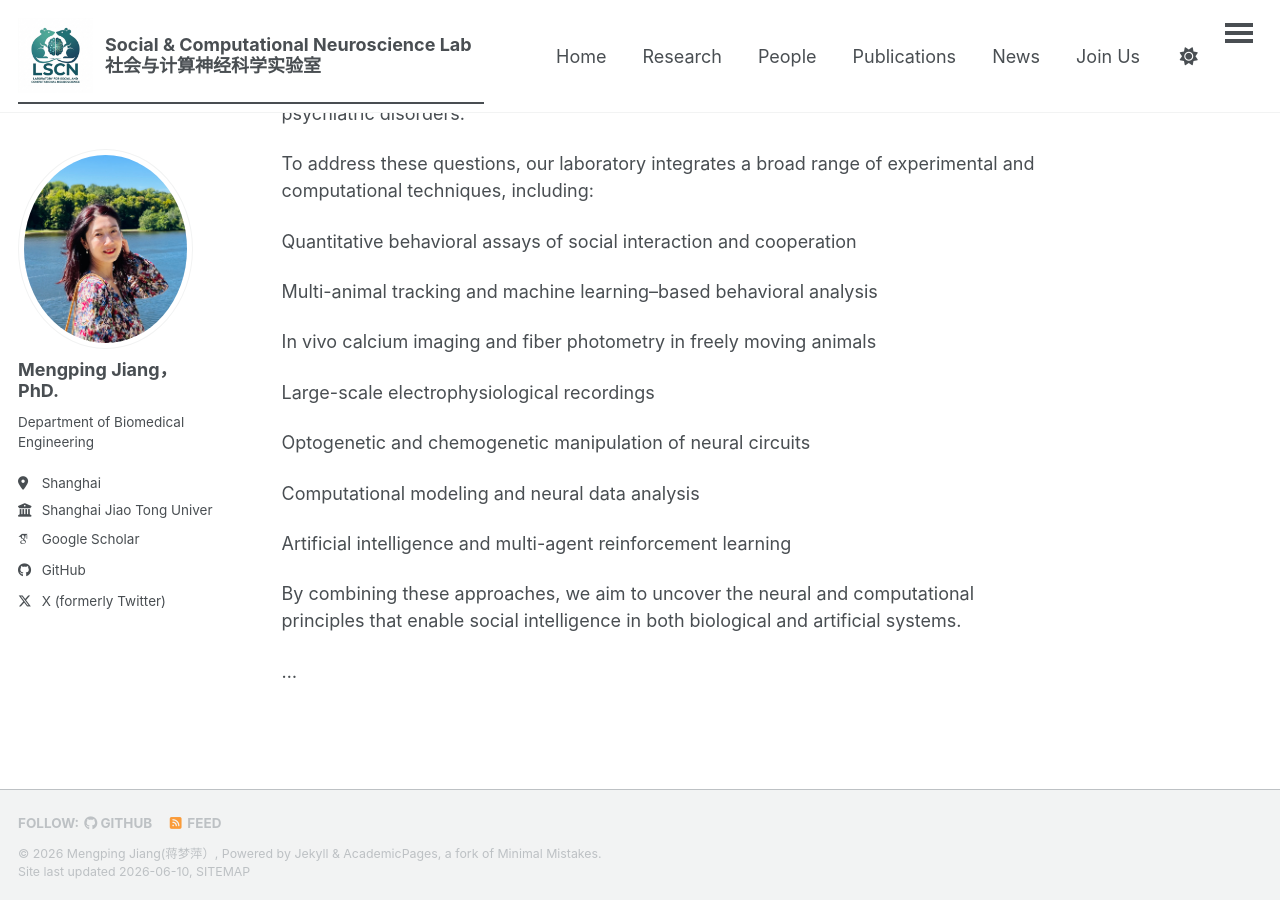
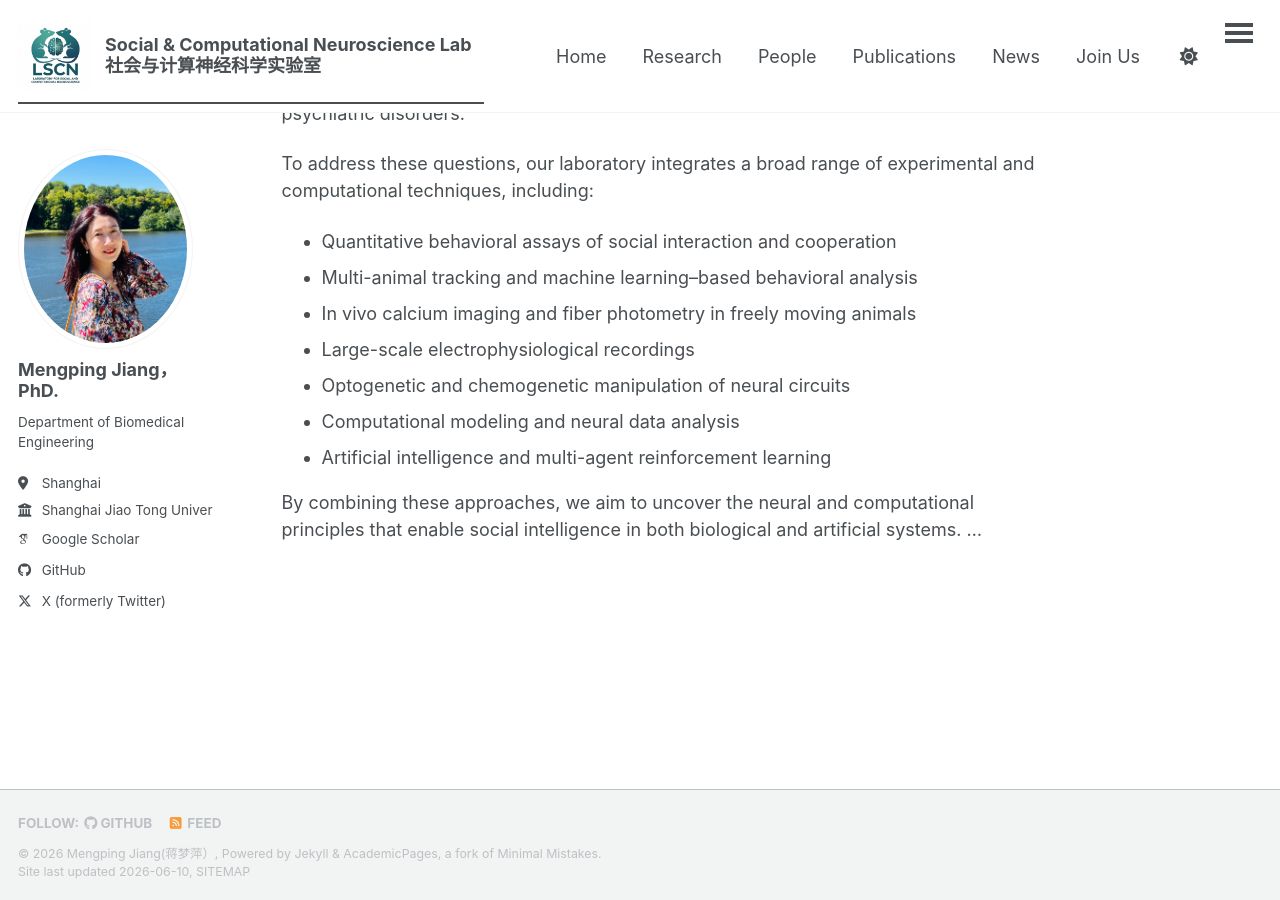
Before and after one commit to MengpingJiang/mengpingjiang.github.io, a Jekyll site: the page built from _pages/about.md, in a window 1280 px wide and 900 px high, scrolled down 555 px. Built offline with Jekyll 4.4.1, drawn with Linux system fonts in a browser that asks for light colours; some web fonts are replaced; a script bundle is joined from its source files by our own code; library files that are not in the unit come from our copies.

Commit message:
Update about.md

```diff
--- a/_pages/about.md
+++ b/_pages/about.md
@@ -15,20 +15,13 @@ Looking forward, we aim to develop a unified computational framework for social
 
 To address these questions, our laboratory integrates a broad range of experimental and computational techniques, including:
 
-Quantitative behavioral assays of social interaction and cooperation
-
-Multi-animal tracking and machine learning–based behavioral analysis
-
-In vivo calcium imaging and fiber photometry in freely moving animals
-
-Large-scale electrophysiological recordings
-
-Optogenetic and chemogenetic manipulation of neural circuits
-
-Computational modeling and neural data analysis
-
-Artificial intelligence and multi-agent reinforcement learning
+- Quantitative behavioral assays of social interaction and cooperation
+- Multi-animal tracking and machine learning–based behavioral analysis
+- In vivo calcium imaging and fiber photometry in freely moving animals
+- Large-scale electrophysiological recordings
+- Optogenetic and chemogenetic manipulation of neural circuits
+- Computational modeling and neural data analysis
+- Artificial intelligence and multi-agent reinforcement learning
 
 By combining these approaches, we aim to uncover the neural and computational principles that enable social intelligence in both biological and artificial systems.
-
 ...
```
